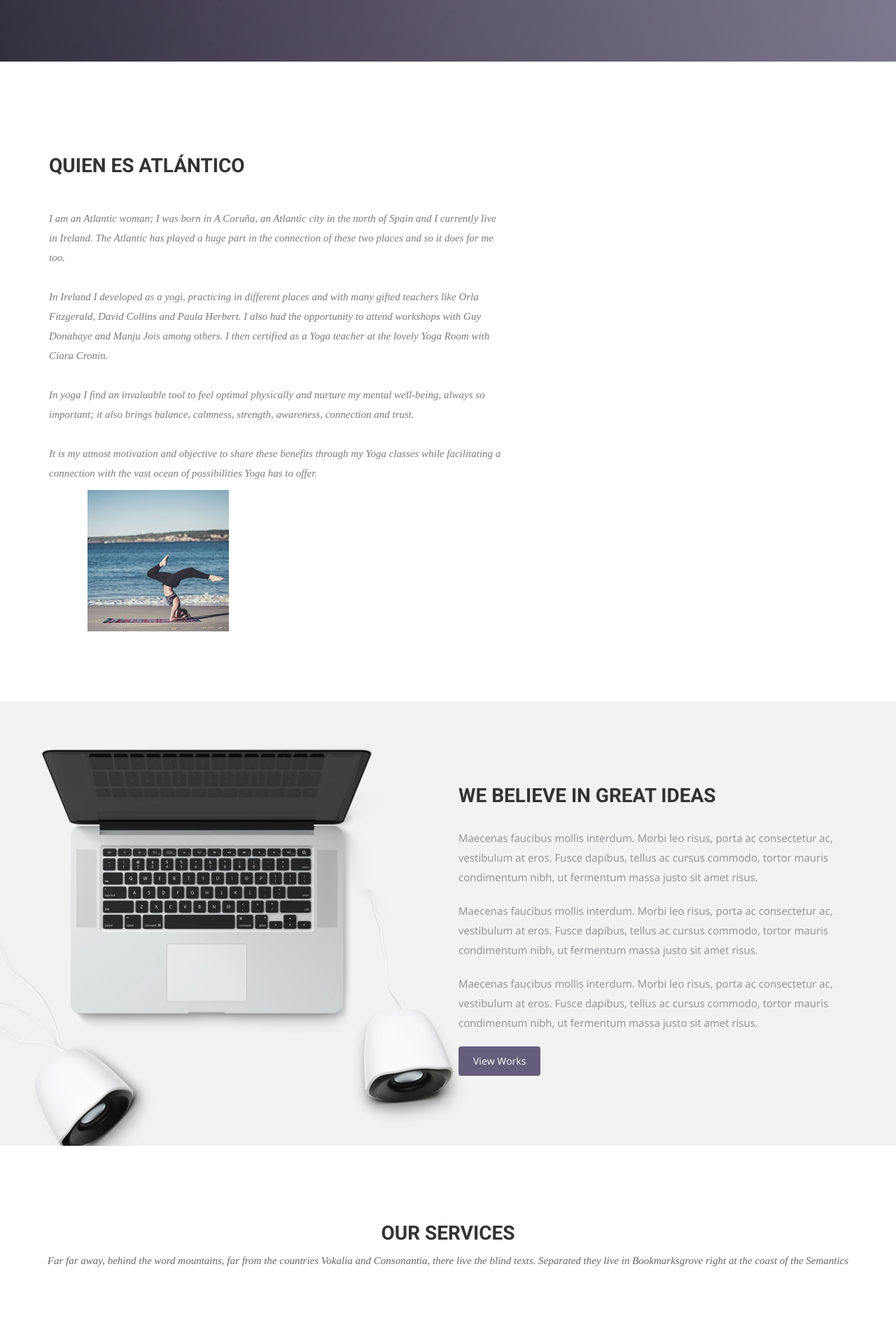
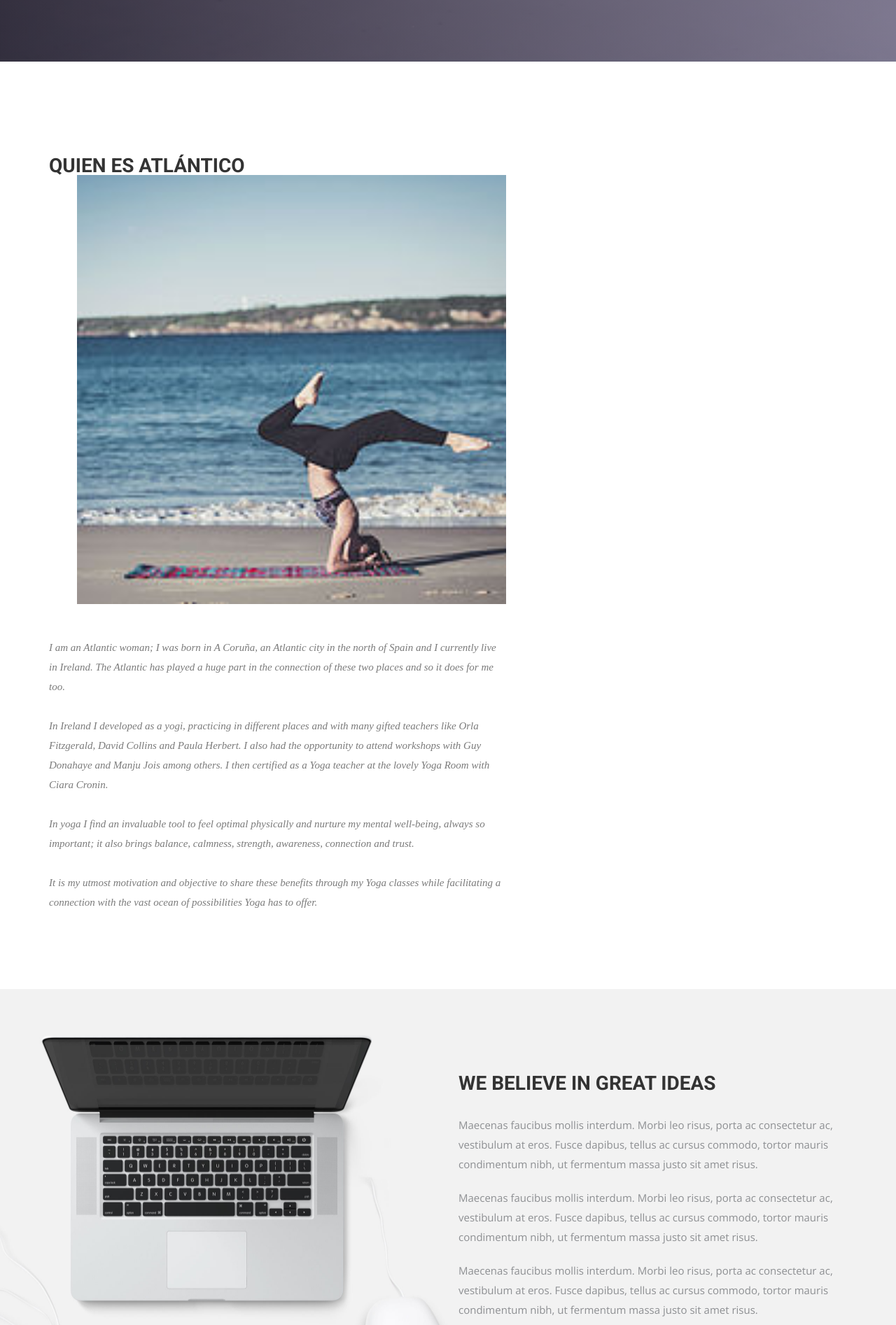
Before and after one commit to mpbarral/atlanticoyoga, a Jekyll site: the page built from index.html, in a window 1280 px wide. Shown: the part 667-2560 px from the top of the page at 70% size. Built offline with Jekyll 4.4.1, drawn with Linux system fonts in a browser that asks for light colours; nearby versions of some CDN libraries; some web fonts are replaced.

Commit message:
organizing the beachpractice picture below the tittle

```diff
--- a/index.html
+++ b/index.html
@@ -25,6 +25,7 @@
         <div class="block">
           <div class="section-title">
             <h2>Quien es Atlántico</h2>
+            <img src="img/wrapper-img.jpg" alt="BeachPractice">
             <p> <br />I am an Atlantic woman; I was born in A Coruña, an Atlantic city in the north of Spain and I currently live in Ireland. The Atlantic has played a huge part in the connection of these two places and so it does for me too.<br /><br />
 									In Ireland I developed as a yogi, practicing in different places and with many gifted teachers like Orla Fitzgerald, David Collins and Paula Herbert. I also had the opportunity to attend workshops with Guy Donahaye and Manju Jois among others. I then certified as a Yoga teacher at the lovely Yoga Room with Ciara Cronin.<br /><br />
 									In yoga I find an invaluable tool to feel optimal physically and nurture my mental well-being, always so important; it also brings balance, calmness, strength, awareness, connection and trust.<br /><br />
@@ -32,11 +33,6 @@
 
         </div>
       </div><!-- .col-md-7 close -->
-      <div class="col-md-5 col-sm-12">
-        <div class="block">
-          <img src="img/wrapper-img.jpg" alt="BeachPractice">
-        </div>
-      </div><!-- .col-md-5 close -->
     </div>
   </div>
 </section>
```
